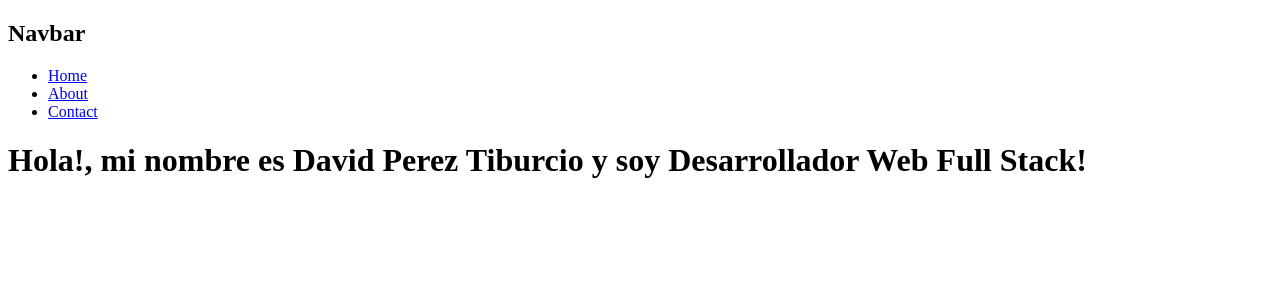
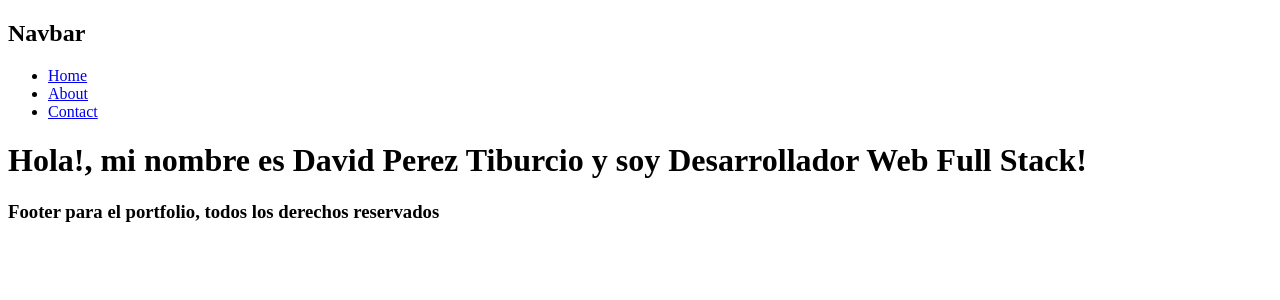
Before and after one commit to Reydav1d/Portfolio, a Next.js app: page / in a window 1280 px wide. Shown: the top 300 px of the page. Built offline with nearby package versions, Linux system fonts and the light colour scheme.

Commit message:
feat: Footer template

```diff
--- /dev/null
+++ b/components/footer/Footer.tsx
@@ -0,0 +1,9 @@
+import React from "react";
+
+export default function Footer() {
+  return (
+    <div>
+      <h3>Footer para el portfolio, todos los derechos reservados</h3>
+    </div>
+  );
+}
--- a/src/app/layout.tsx
+++ b/src/app/layout.tsx
@@ -1,4 +1,5 @@
 import NavBar from "../../components/navbar/NavBar";
+import Footer from "../../components/footer/Footer";
 
 export const metadata = {
   title: "David Perez Tiburcio",
@@ -15,6 +16,7 @@ export default function RootLayout({
       <body>
         <NavBar />
         {children}
+        <Footer />
       </body>
     </html>
   );
```
